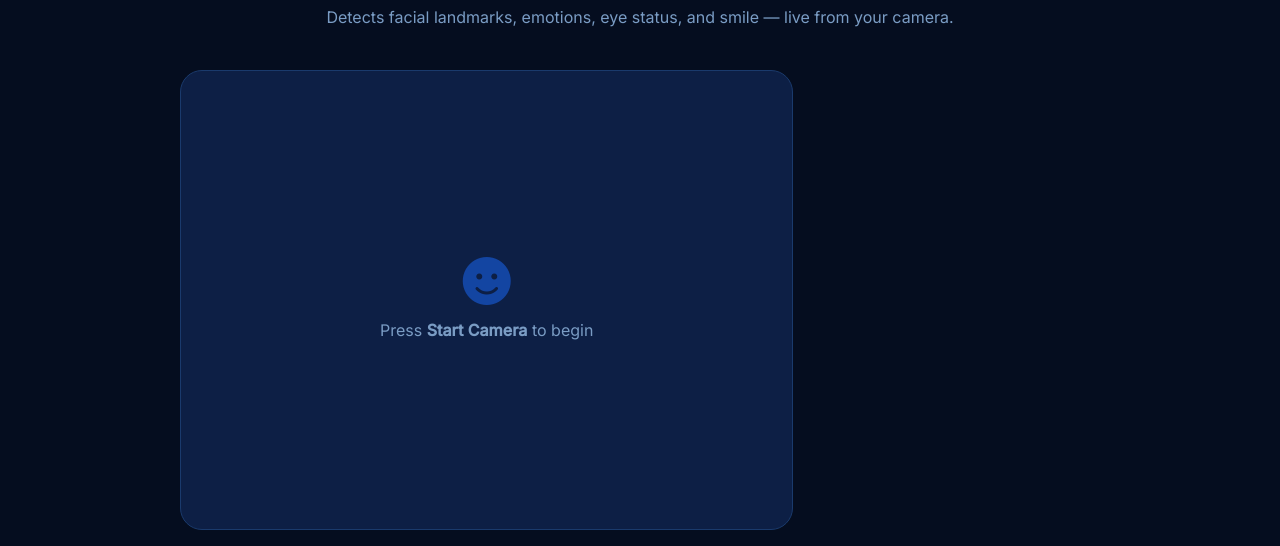
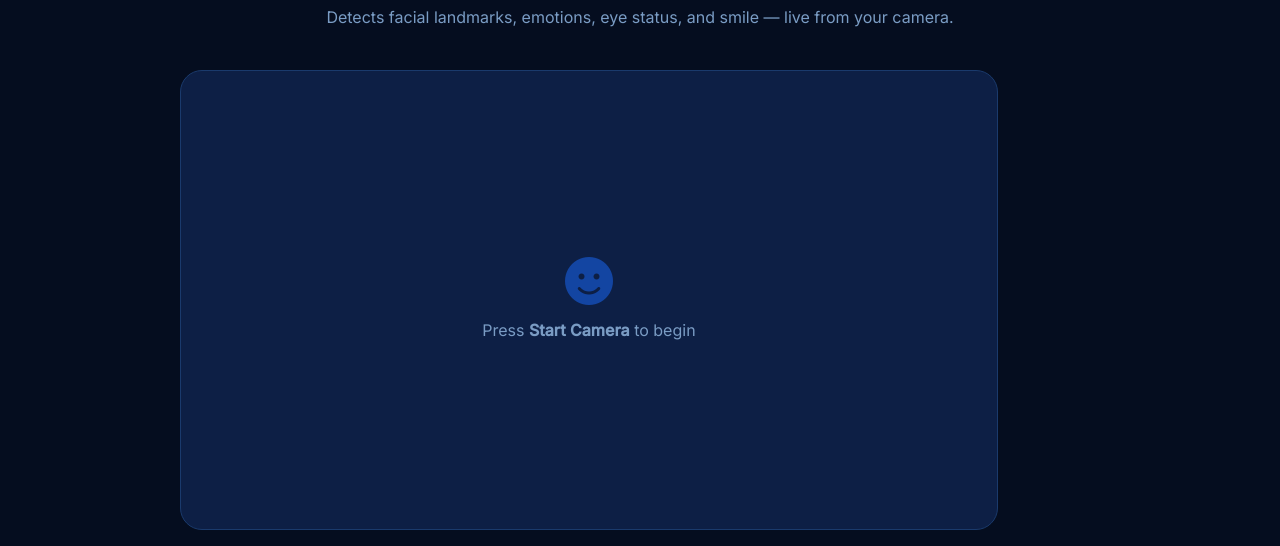
Before and after one commit to snehasajeevan2706-cell/commin, a plain HTML site: page face.html in a window 1280 px wide. Shown: the part 209-755 px from the top of the page. Drawn offline with Linux system fonts and the light colour scheme; files that its build step writes are made by us from their sources; files whose address does not match are found by name.

Commit message:
Change camera aspect ratio to 16:9

```diff
--- a/main.css
+++ b/main.css
@@ -371,10 +371,11 @@ ul { list-style: none; }
 .camera-wrap {
   background: var(--bg-panel); border: 1px solid var(--border);
   border-radius: var(--radius-lg); overflow: hidden;
-  aspect-ratio: 4/3; position: relative;
+  aspect-ratio: 16/9; position: relative;
 }
 .camera-wrap canvas, .camera-wrap video {
   width: 100%; height: 100%; object-fit: cover; display: block;
+  transform:none;
 }
 .cam-overlay {
   position: absolute; inset: 0; pointer-events: none;
```
